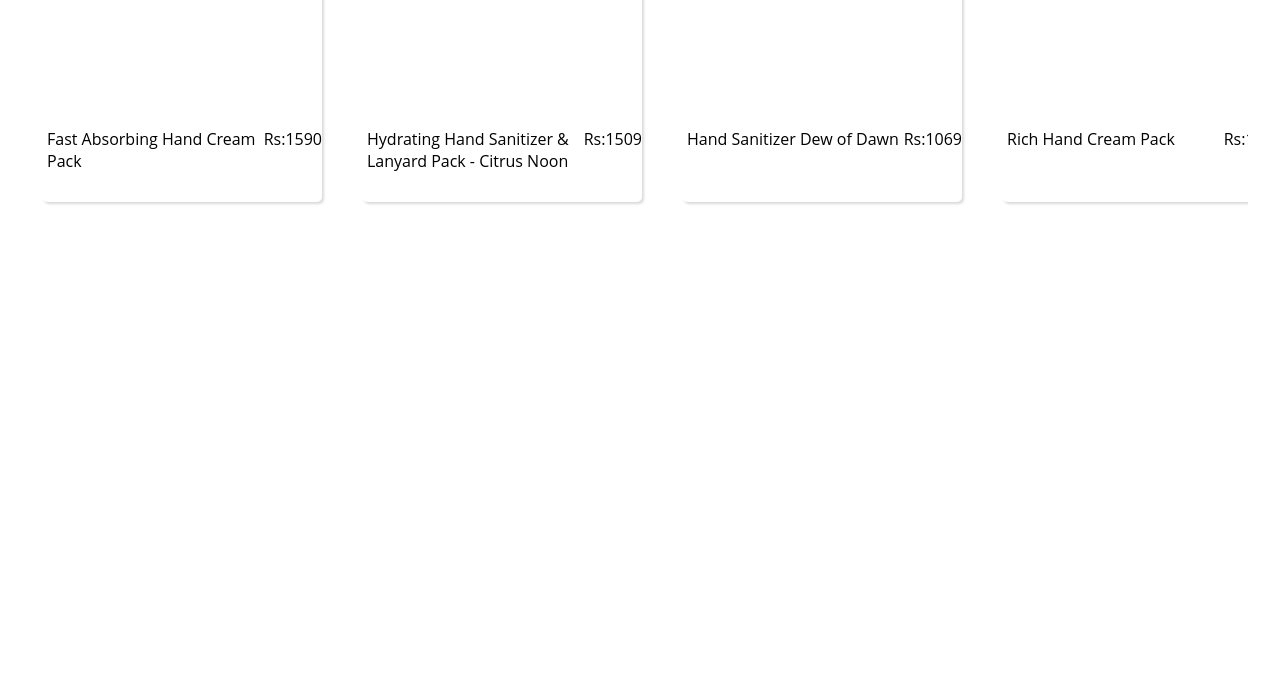
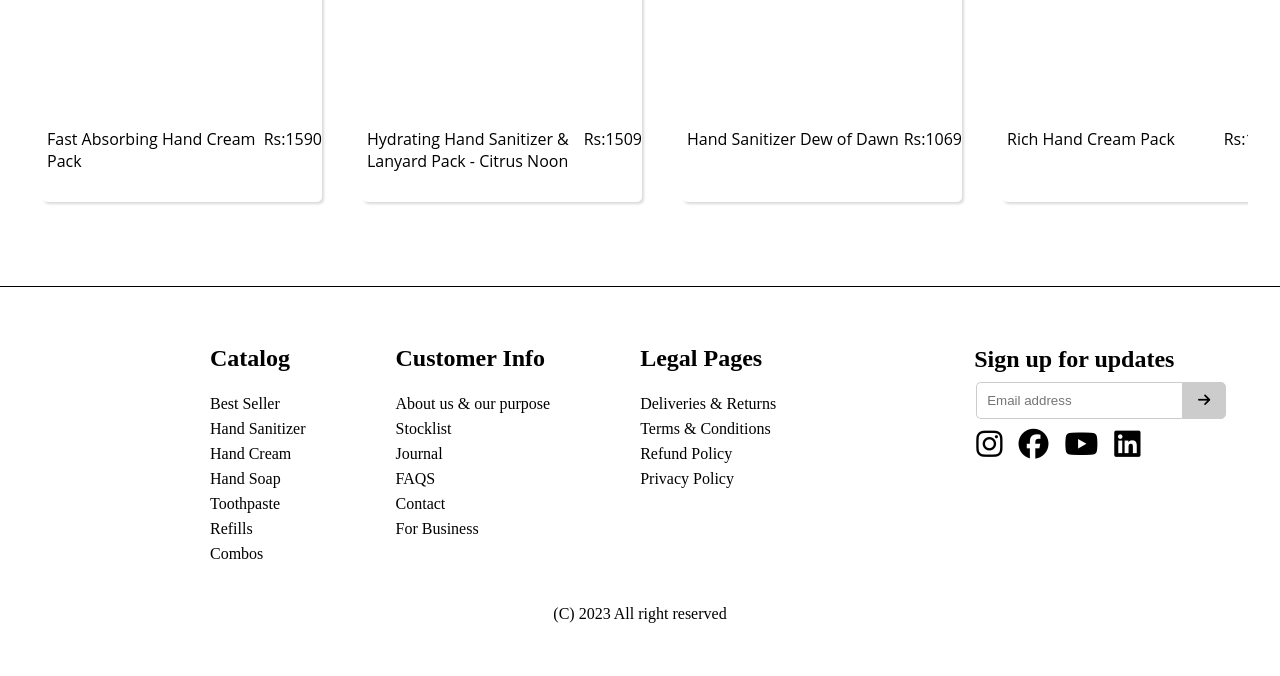
Before and after one commit to JhaAakri/Hand-Sanitizer, a website: page cartpage/cartpage2/Hand-Sanitizer-website/shack.html in a window 1280 px wide. Shown: the part 1637-2313 px from the top of the page. Before the commit the page ends 1923 px from the top, so only its background shows below. Drawn offline with Linux system fonts and the light colour scheme.

Commit message:
Change Updated

```diff
--- a/cartpage/cartpage2/Hand-Sanitizer-website/shack.html
+++ b/cartpage/cartpage2/Hand-Sanitizer-website/shack.html
@@ -94,6 +94,57 @@
      <div class="product-container">
 
      </div>
-</body>
+<!-- Footer part   -->
+
+<footer class="footer">
+    <div class="footer-categories">
+        <div class="footer-parts">
+            <div class="footer-catalog">
+                <h2>Catalog</h2>
+                <p>Best Seller</p>
+                <p>Hand Sanitizer</p>
+                <p>Hand Cream</p>
+                <p>Hand Soap</p>
+                <p>Toothpaste</p>
+                <p>Refills</p>
+                <p>Combos</p>
+            </div>
+            <div class="customer-info">
+                <h2>Customer Info</h2>
+                <p>About us & our purpose</p>
+                <p>Stocklist</p>
+                <p>Journal</p>
+                <p>FAQS</p>
+                <p>Contact</p>
+                <p>For Business</p>
+            </div>
+            <div class="legal-pages">
+                <h2>Legal Pages</h2>
+                <p>Deliveries & Returns</p>
+                <p>Terms & Conditions</p>
+                <p>Refund Policy</p>
+                <p>Privacy Policy</p>
+            </div>
+        </div>
+        <div class="footer-right-part">
+            <h2 class="footer-right-part-header">Sign up for updates</h2>
+            <div class="signup">
+                <input type="text" placeholder="Email address" />
+                <button class="arrow-button">
+          <i class="fa-solid fa-arrow-right"></i>
+        </button>
+            </div>
+
+            <div class="social-media">
+                <i class="fa-brands fa-instagram"></i>
+                <i class="fa-brands fa-facebook"></i>
+                <i class="fa-brands fa-youtube"></i>
+                <i class="fa-brands fa-linkedin"></i>
+            </div>
+        </div>
+    </div>
+    <p class="footer-p">(C) 2023 All right reserved</p>
+</footer>
+    </body>
 </html>
 <script src="sheck.js"></script>
--- a/cartpage/cartpage2/Hand-Sanitizer-website/styles/shack.css
+++ b/cartpage/cartpage2/Hand-Sanitizer-website/styles/shack.css
@@ -227,3 +227,73 @@ select {
   top: -21.5px;
   right: 0;
 }
+/* Footer part */
+.footer {
+  border-top: 1px solid black;
+  margin-top: 50px;
+  height: 390px;
+}
+
+.signup {
+  display: flex;
+  width: 250px;
+  margin-left: 180px;
+}
+
+.footer-right-part-header {
+  margin-left: 178px;
+  margin-bottom: 9px;
+}
+
+.signup input {
+  flex: 1;
+  padding: 10px;
+  border: 1px solid #ccc;
+  border-right: none;
+  border-radius: 5px 0 0 5px;
+}
+
+.signup button {
+  padding: 10px 15px;
+  background-color: #ccc;
+  border: 1px solid #ccc;
+  border-radius: 0 5px 5px 0;
+  cursor: pointer;
+}
+
+.signup button i {
+  font-size: 14px;
+}
+
+.social-media {
+  margin-left: 180px;
+  margin-top: 10px;
+}
+
+.social-media i {
+  margin-right: 12px;
+  font-size: 30px;
+}
+
+.footer-parts {
+  display: flex;
+  gap: 90px;
+  margin-left: 210px;
+  line-height: 25px;
+}
+
+.footer-parts h2 {
+  margin-bottom: 20px;
+  font-weight: 700;
+}
+
+.footer-categories {
+  display: flex;
+  gap: 20px;
+  margin-top: 59px;
+}
+
+.footer-p {
+  margin-top: 39px;
+  text-align: center;
+}
```
Also changed, not shown: cartpage/cartpage2/cart.css (deleted, +0 -111 lines), cartpage/cartpage2/inext.html (deleted, +0 -24 lines).
